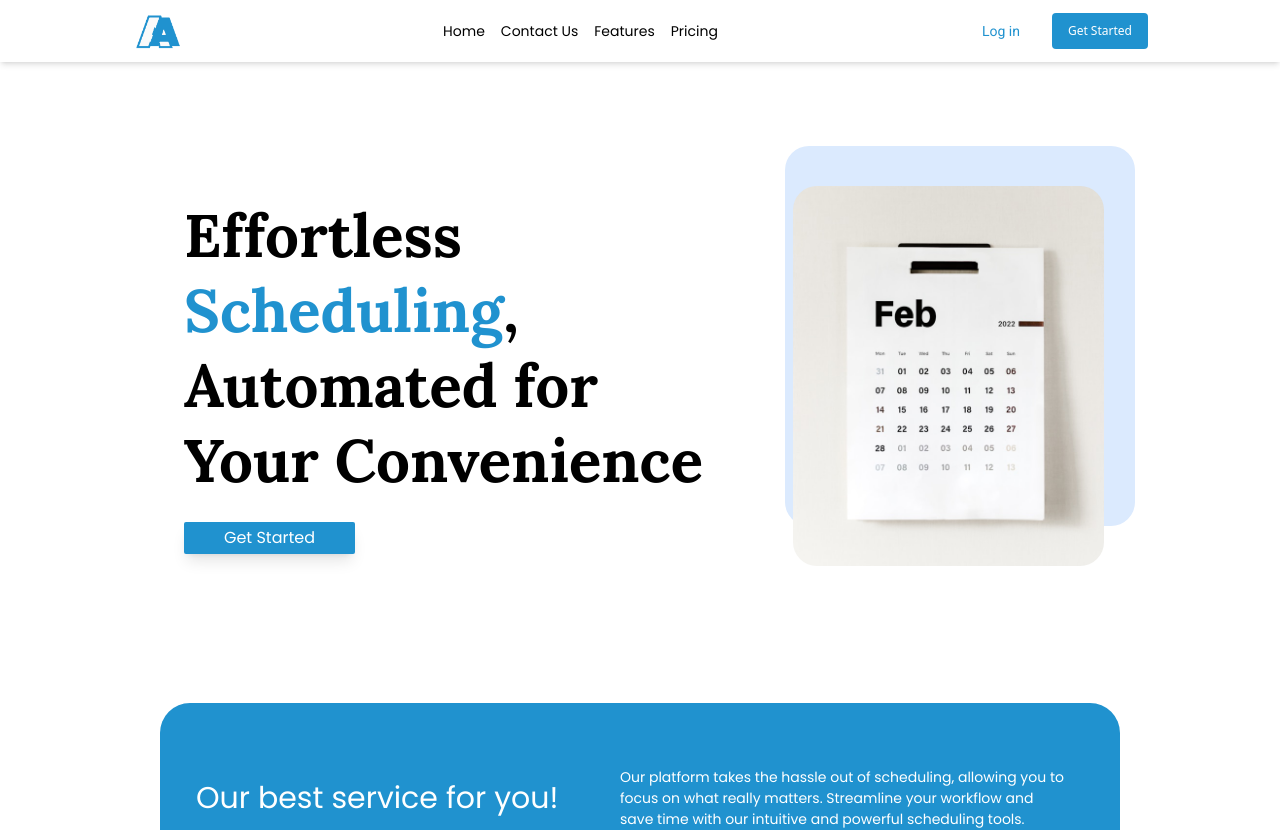
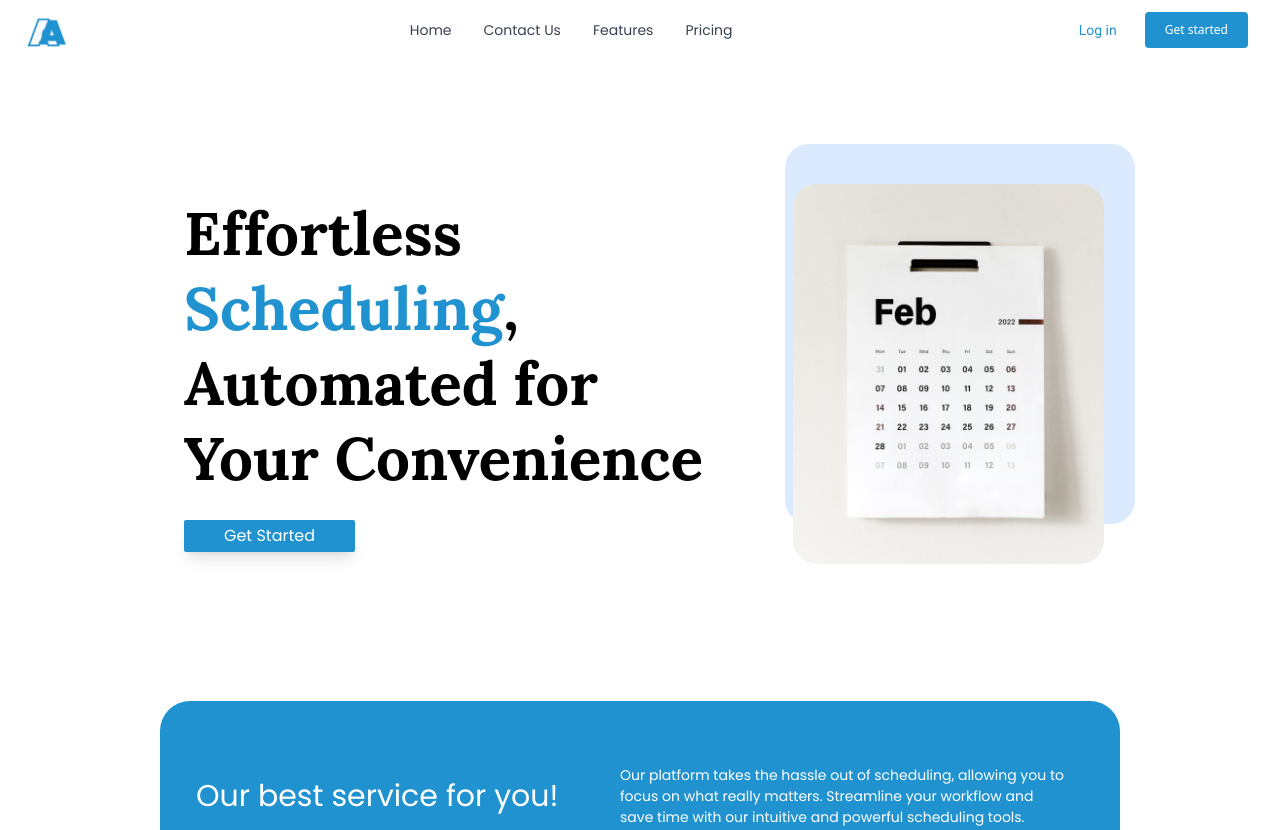
Before and after one commit to itskidus02/BackosSecond, a React (Vite) app: page / in a window 1280 px wide. Shown: the top 830 px of the page. Built offline with nearby package versions, Linux system fonts and the light colour scheme.

Commit message:
header without func

```diff
--- a/src/App.jsx
+++ b/src/App.jsx
@@ -8,6 +8,7 @@
 import How from './components/How'
 import Bottom from './components/Bottom'
 import { AccordionDemo } from './components/Demo/AccordionDemo'
+import Top from './components/Top'
 
 
 function App() {
@@ -15,7 +16,8 @@
 
   return (
     <>
-     <Header/>
+    <Top/>
+     {/* <Header/> */}
      <Hero/>
     <Service/>
     <ThirdSec/>
--- /dev/null
+++ b/src/components/Top.jsx
@@ -0,0 +1,46 @@
+import React from 'react'
+import logo from "../assets/logo.png";
+
+const Top = () => {
+  return (
+    <header>
+    <nav class="bg-white border-gray-200 px-4 lg:px-6 py-2.5 dark:bg-gray-800">
+        <div class="flex flex-wrap justify-between items-center mx-auto max-w-screen-xl">
+            <a href="#" class="flex items-center">
+                <img src={logo} class="mr-3 h-6 sm:h-9" alt="Flowbite Logo" />
+                <span class="self-center text-xl font-semibold whitespace-nowrap d"></span>
+            </a>
+            <div class="flex items-center lg:order-2">
+                <a href="#" class=" text-[#2092CF] font-roboto hover:text-black text-sm px-4 lg:px-5 py-2 lg:py-2.5 mr-2 ">Log in</a>
+                <a href="#" class="bg-[#2092CF] rounded-[4px] hover:bg-white hover:ring-2 hover:ring-[#2092CF] hover:text-[#2092CF] transition-all text-white text-xs px-4 lg:px-5 py-2 lg:py-2.5 mr-2">Get started</a>
+                <button data-collapse-toggle="mobile-menu-2" type="button" class="inline-flex items-center p-2 ml-1 text-sm text-gray-500 rounded-lg lg:hidden hover:bg-gray-100 focus:outline-none focus:ring-2 focus:ring-gray-200 dark:text-gray-400 dark:hover:bg-gray-700 dark:focus:ring-gray-600" aria-controls="mobile-menu-2" aria-expanded="false">
+                    <span class="sr-only">Open main menu</span>
+                    <svg class="w-6 h-6" fill="currentColor" viewBox="0 0 20 20" xmlns="http://www.w3.org/2000/svg"><path fill-rule="evenodd" d="M3 5a1 1 0 011-1h12a1 1 0 110 2H4a1 1 0 01-1-1zM3 10a1 1 0 011-1h12a1 1 0 110 2H4a1 1 0 01-1-1zM3 15a1 1 0 011-1h12a1 1 0 110 2H4a1 1 0 01-1-1z" clip-rule="evenodd"></path></svg>
+                    <svg class="hidden w-6 h-6" fill="currentColor" viewBox="0 0 20 20" xmlns="http://www.w3.org/2000/svg"><path fill-rule="evenodd" d="M4.293 4.293a1 1 0 011.414 0L10 8.586l4.293-4.293a1 1 0 111.414 1.414L11.414 10l4.293 4.293a1 1 0 01-1.414 1.414L10 11.414l-4.293 4.293a1 1 0 01-1.414-1.414L8.586 10 4.293 5.707a1 1 0 010-1.414z" clip-rule="evenodd"></path></svg>
+                </button>
+            </div>
+            <div class="hidden justify-between items-center w-full lg:flex lg:w-auto lg:order-1" id="mobile-menu-2">
+                <ul class="flex flex-col mt-4 font-poppins lg:flex-row lg:space-x-8 lg:mt-0">
+
+                    <li>
+                        <a href="#" class="block text-sm hover:text-[#2092CF] py-2 pr-4 pl-3 text-gray-700 border-b border-gray-100 hover:bg-gray-50 lg:hover:bg-transparent lg:border-0 lg:hover:text-primary-700 lg:p-0">Home</a>
+                    </li>
+                    <li>
+                        <a href="#" class="block text-sm hover:text-[#2092CF] py-2 pr-4 pl-3 text-gray-700 border-b border-gray-100 hover:bg-gray-50 lg:hover:bg-transparent lg:border-0 lg:hover:text-primary-700 lg:p-0 ">Contact Us</a>
+                    </li>
+                    <li>
+                        <a href="#" class="block text-sm hover:text-[#2092CF] py-2 pr-4 pl-3 text-gray-700 border-b border-gray-100 hover:bg-gray-50 lg:hover:bg-transparent lg:border-0 lg:hover:text-primary-700 lg:p-0 ">Features</a>
+                    </li>
+                    <li>
+                        <a href="#" class="block text-sm hover:text-[#2092CF] py-2 pr-4 pl-3 text-gray-700 border-b border-gray-100 hover:bg-gray-50 lg:hover:bg-transparent lg:border-0 lg:hover:text-primary-700 lg:p-0 ">Pricing</a>
+                    </li>
+
+                </ul>
+            </div>
+        </div>
+    </nav>
+</header>
+  )
+}
+
+export default Top
```
